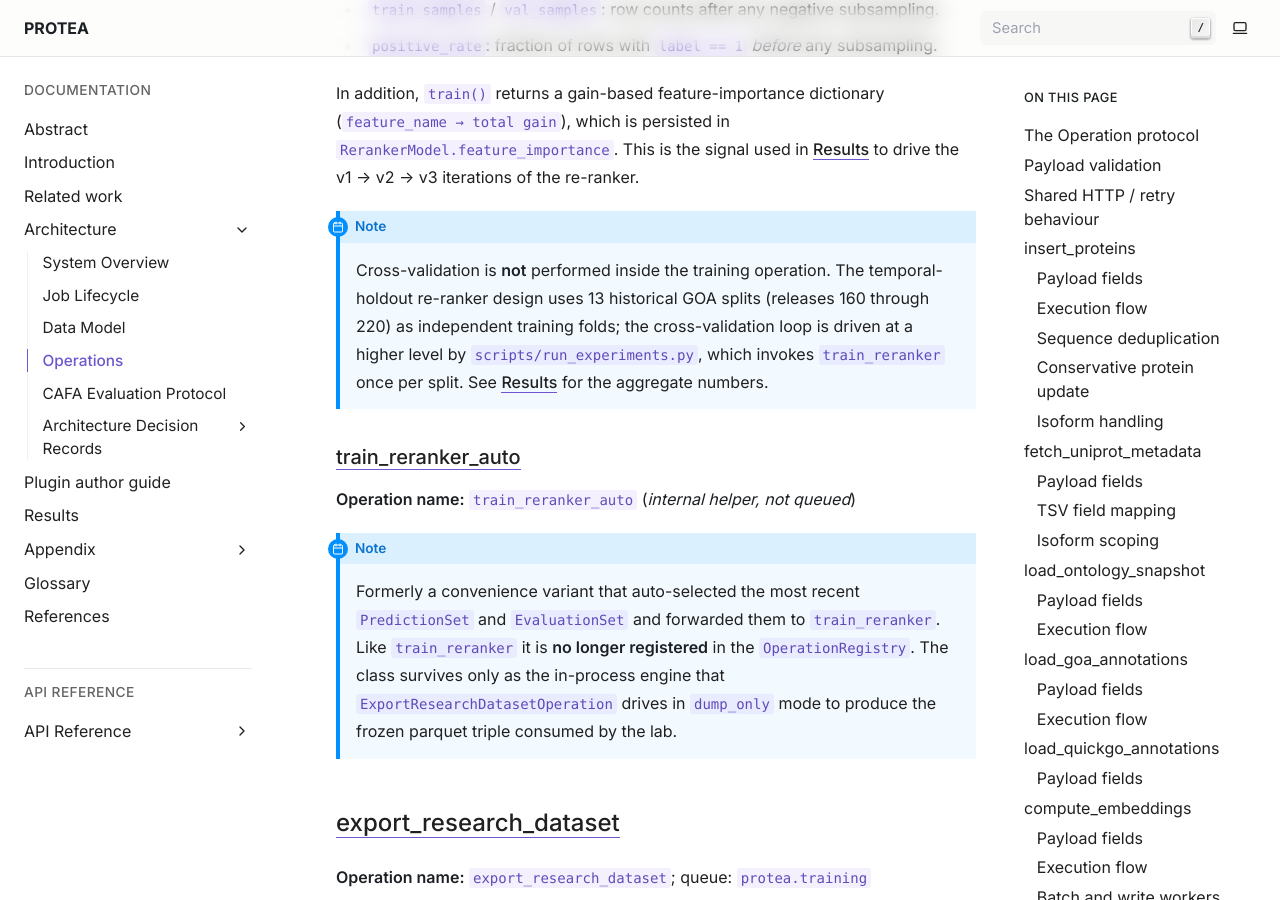
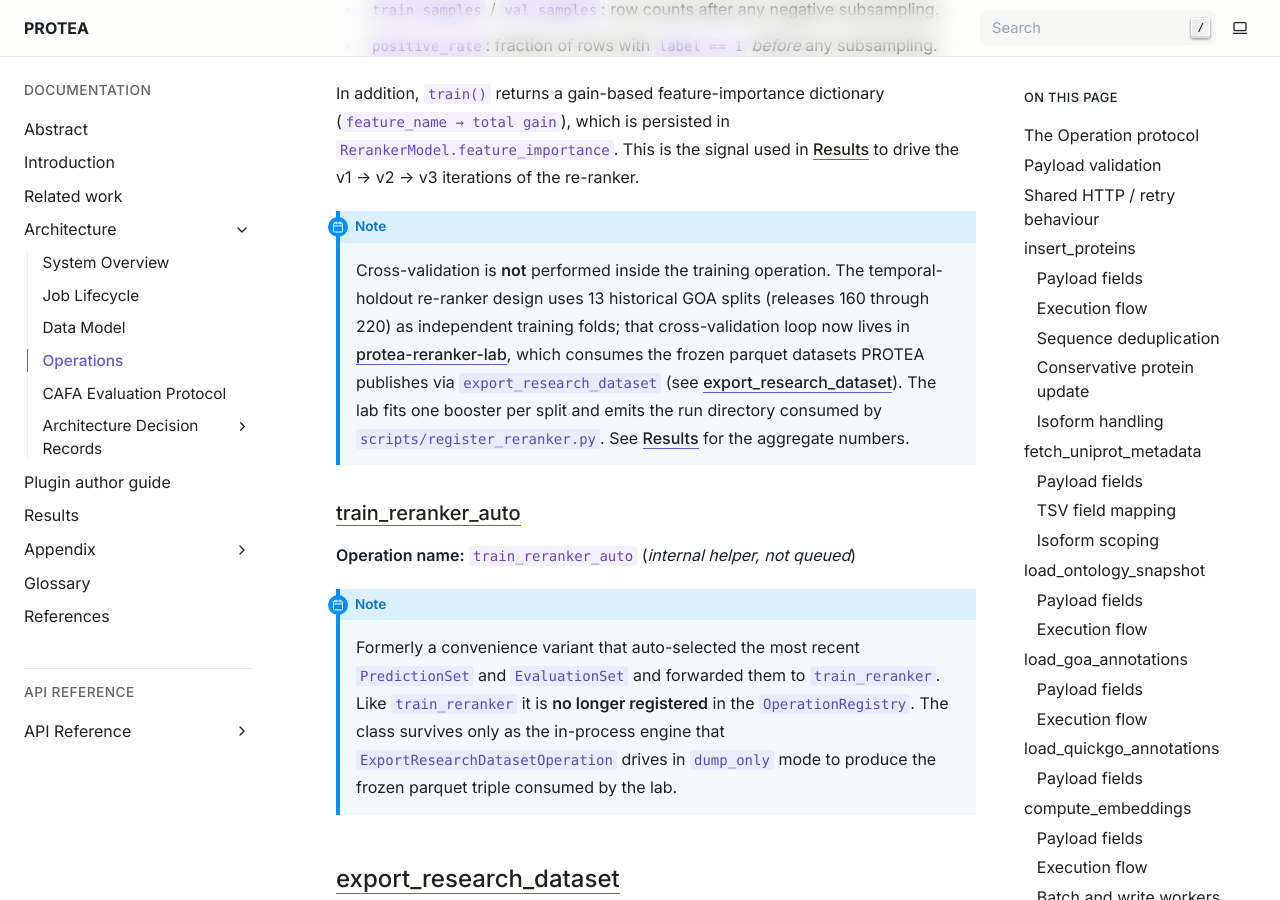
Before and after one commit to frapercan/PROTEA, a Sphinx documentation site: the page built from docs/source/architecture/operations.rst, in a window 1280 px wide and 900 px high, scrolled down 28426 px. Built offline with Sphinx 7.4.7, drawn with Linux system fonts in a browser that asks for light colours.

Commit message:
docs(operations): fix CV note that pointed at the wrong driver script
The note under the train_reranker section claimed:

  "the cross-validation loop is driven at a higher level by
  scripts/run_experiments.py, which invokes train_reranker once per
  split."

Two facts wrong on develop today:

1. train_reranker is no longer registered in the OperationRegistry
   (F0/T0.6); the same chapter notes this on line 897. The legacy
   class survives only as the engine ExportResearchDatasetOperation
   drives in dump_only mode.
2. scripts/run_experiments.py is a prediction-sweep driver (groups
   A/C/D/E iterate scoring formula, feature engineering, distance
   threshold). It never invokes train_reranker; verified against
   origin/develop.

Replaces with the current architecture: temporal CV across 13
historical GOA splits is driven by protea-reranker-lab, which
consumes the frozen parquet datasets PROTEA publishes via
export_research_dataset and emits run directories that
scripts/register_reranker.py turns into RerankerModel rows.

```diff
--- a/docs/source/architecture/operations.rst
+++ b/docs/source/architecture/operations.rst
@@ -1153,10 +1153,15 @@ re-ranker.
 .. note::
    Cross-validation is **not** performed inside the training operation.
    The temporal-holdout re-ranker design uses 13 historical GOA splits
-   (releases 160 through 220) as independent training folds; the
-   cross-validation loop is driven at a higher level by
-   ``scripts/run_experiments.py``, which invokes ``train_reranker`` once per
-   split. See :doc:`../results` for the aggregate numbers.
+   (releases 160 through 220) as independent training folds; that
+   cross-validation loop now lives in
+   `protea-reranker-lab <https://github.com/frapercan/protea-reranker-lab>`_,
+   which consumes the frozen parquet datasets PROTEA publishes via
+   ``export_research_dataset`` (see
+   :ref:`export-research-dataset-operation`). The lab fits one booster
+   per split and emits the run directory consumed by
+   ``scripts/register_reranker.py``. See :doc:`../results` for the
+   aggregate numbers.
 
 train_reranker_auto
 ~~~~~~~~~~~~~~~~~~~
```
